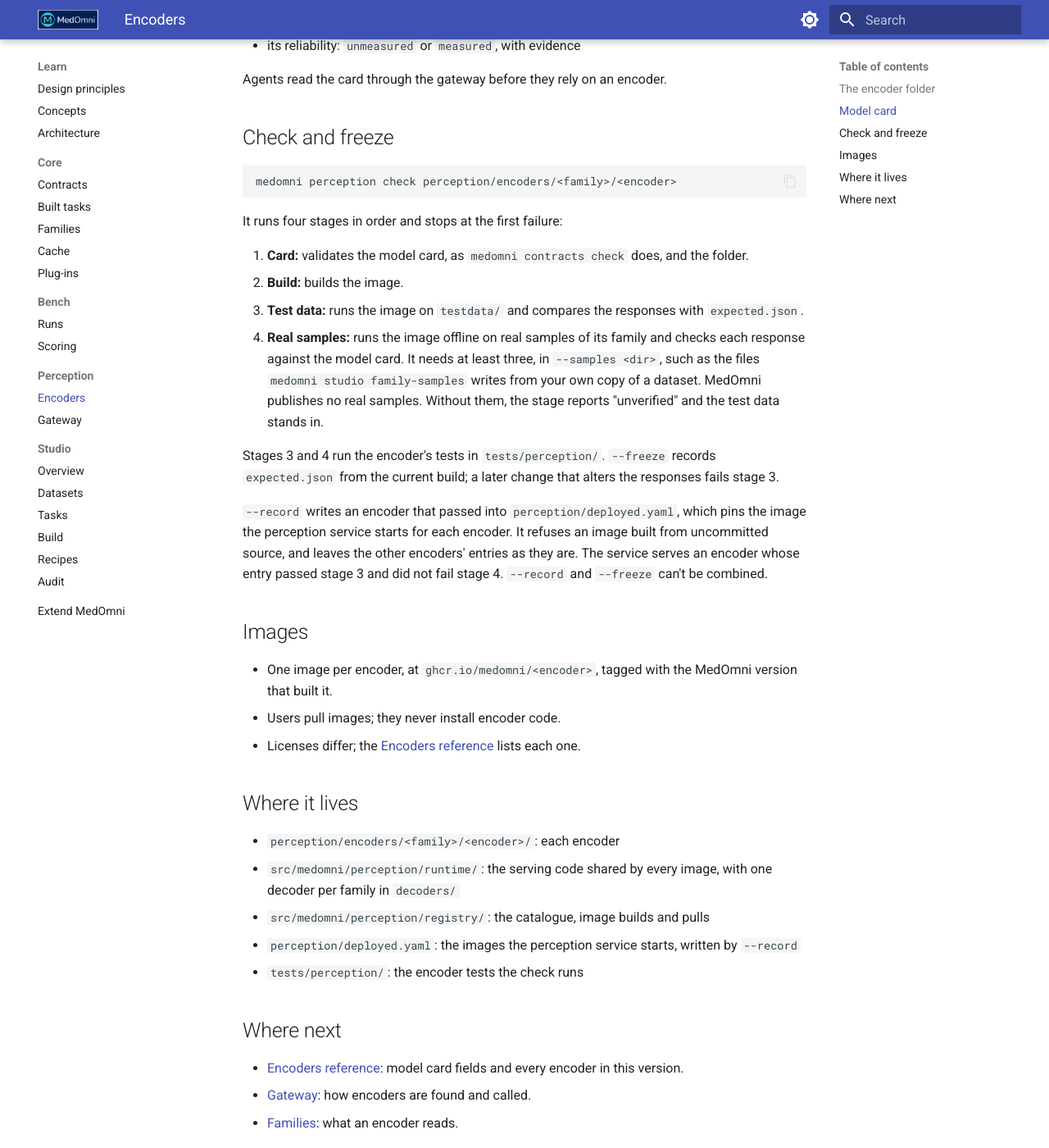
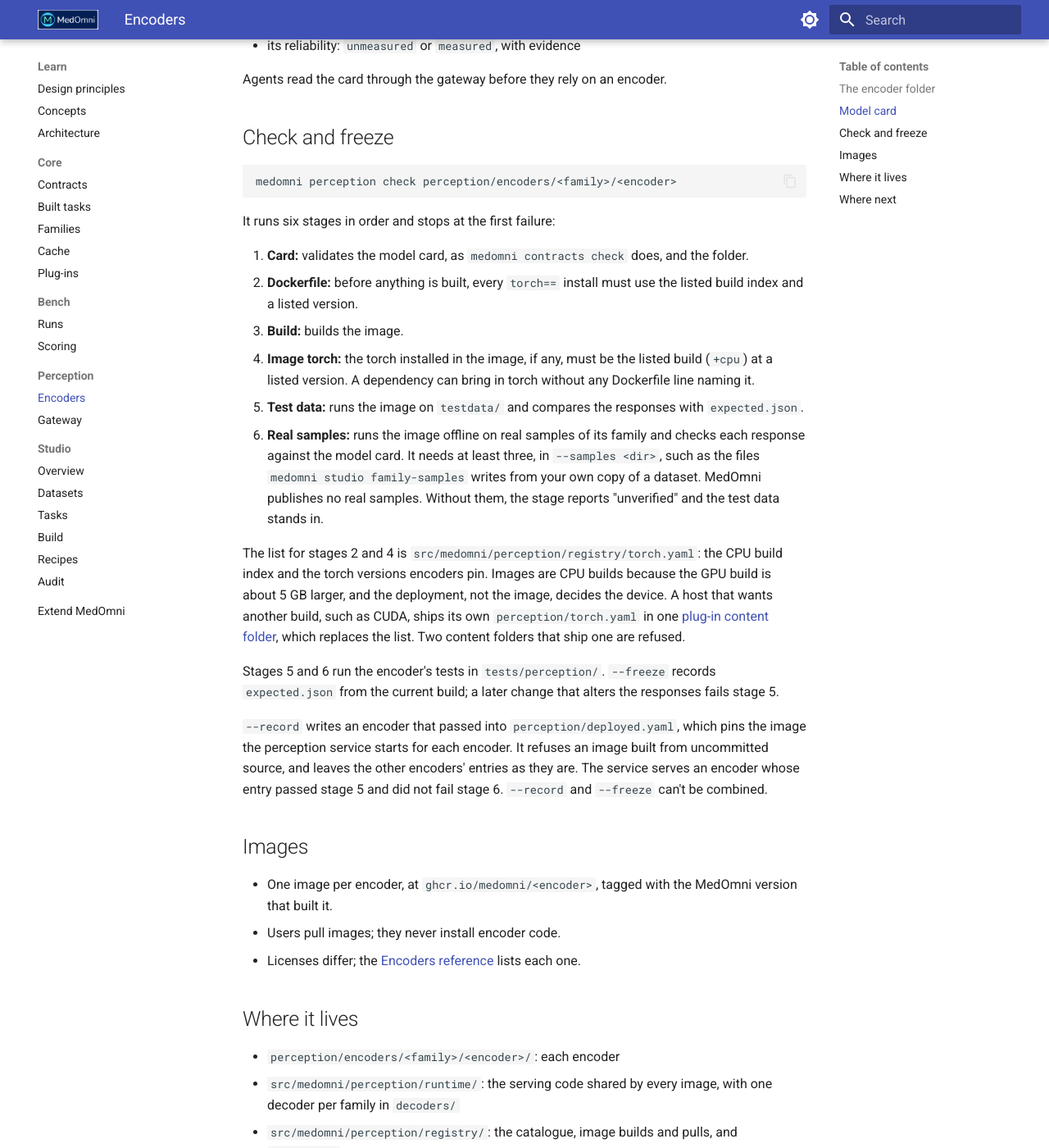
Before and after one commit to medomni/MedOmni, an MkDocs documentation site: the page built from docs/learn/perception/encoders.md, in a window 1280 px wide and 1400 px high, scrolled down 1170 px. Shown: the whole window at 82% size. Built offline with MkDocs 1.6.1 and Material for MkDocs 9.7.7, drawn with Linux system fonts in a browser that asks for light colours; the version menu is left out; some of the changed text lies outside the part shown.

Commit message:
docs: perception check's torch steps (Dockerfile rule, image torch check, torch.yaml); get-started comment says the release is exported
Co-Authored-By: Claude Opus 5.5 <noreply@anthropic.com>
Private-Commit: e704ba733492178f255fbf3be79bde10f10f0fc6

````diff
--- a/docs/learn/perception/encoders.md
+++ b/docs/learn/perception/encoders.md
@@ -43,16 +43,20 @@ Agents read the card through the gateway before they rely on an encoder.
 medomni perception check perception/encoders/<family>/<encoder>
 ```
 
-It runs four stages in order and stops at the first failure:
+It runs six stages in order and stops at the first failure:
 
 1. **Card:** validates the model card, as `medomni contracts check` does, and the folder.
-2. **Build:** builds the image.
-3. **Test data:** runs the image on `testdata/` and compares the responses with `expected.json`.
-4. **Real samples:** runs the image offline on real samples of its family and checks each response against the model card. It needs at least three, in `--samples <dir>`, such as the files `medomni studio family-samples` writes from your own copy of a dataset. MedOmni publishes no real samples. Without them, the stage reports "unverified" and the test data stands in.
+2. **Dockerfile:** before anything is built, every `torch==` install must use the listed build index and a listed version.
+3. **Build:** builds the image.
+4. **Image torch:** the torch installed in the image, if any, must be the listed build (`+cpu`) at a listed version. A dependency can bring in torch without any Dockerfile line naming it.
+5. **Test data:** runs the image on `testdata/` and compares the responses with `expected.json`.
+6. **Real samples:** runs the image offline on real samples of its family and checks each response against the model card. It needs at least three, in `--samples <dir>`, such as the files `medomni studio family-samples` writes from your own copy of a dataset. MedOmni publishes no real samples. Without them, the stage reports "unverified" and the test data stands in.
 
-Stages 3 and 4 run the encoder's tests in `tests/perception/`. `--freeze` records `expected.json` from the current build; a later change that alters the responses fails stage 3.
+The list for stages 2 and 4 is `src/medomni/perception/registry/torch.yaml`: the CPU build index and the torch versions encoders pin. Images are CPU builds because the GPU build is about 5 GB larger, and the deployment, not the image, decides the device. A host that wants another build, such as CUDA, ships its own `perception/torch.yaml` in one [plug-in content folder](../core/plugins.md), which replaces the list. Two content folders that ship one are refused.
 
-`--record` writes an encoder that passed into `perception/deployed.yaml`, which pins the image the perception service starts for each encoder. It refuses an image built from uncommitted source, and leaves the other encoders' entries as they are. The service serves an encoder whose entry passed stage 3 and did not fail stage 4. `--record` and `--freeze` can't be combined.
+Stages 5 and 6 run the encoder's tests in `tests/perception/`. `--freeze` records `expected.json` from the current build; a later change that alters the responses fails stage 5.
+
+`--record` writes an encoder that passed into `perception/deployed.yaml`, which pins the image the perception service starts for each encoder. It refuses an image built from uncommitted source, and leaves the other encoders' entries as they are. The service serves an encoder whose entry passed stage 5 and did not fail stage 6. `--record` and `--freeze` can't be combined.
 
 ## Images
 
@@ -64,7 +68,7 @@ Stages 3 and 4 run the encoder's tests in `tests/perception/`. `--freeze` record
 
 - `perception/encoders/<family>/<encoder>/`: each encoder
 - `src/medomni/perception/runtime/`: the serving code shared by every image, with one decoder per family in `decoders/`
-- `src/medomni/perception/registry/`: the catalogue, image builds and pulls
+- `src/medomni/perception/registry/`: the catalogue, image builds and pulls, and `torch.yaml`, the torch builds an image may install
 - `perception/deployed.yaml`: the images the perception service starts, written by `--record`
 - `tests/perception/`: the encoder tests the check runs
 
````
Also changed, not shown: docs/cli/index.md (+1 -1 lines), docs/get-started.md (+1 -1 lines), docs/guides/contribute.md (+2 -1 lines).
